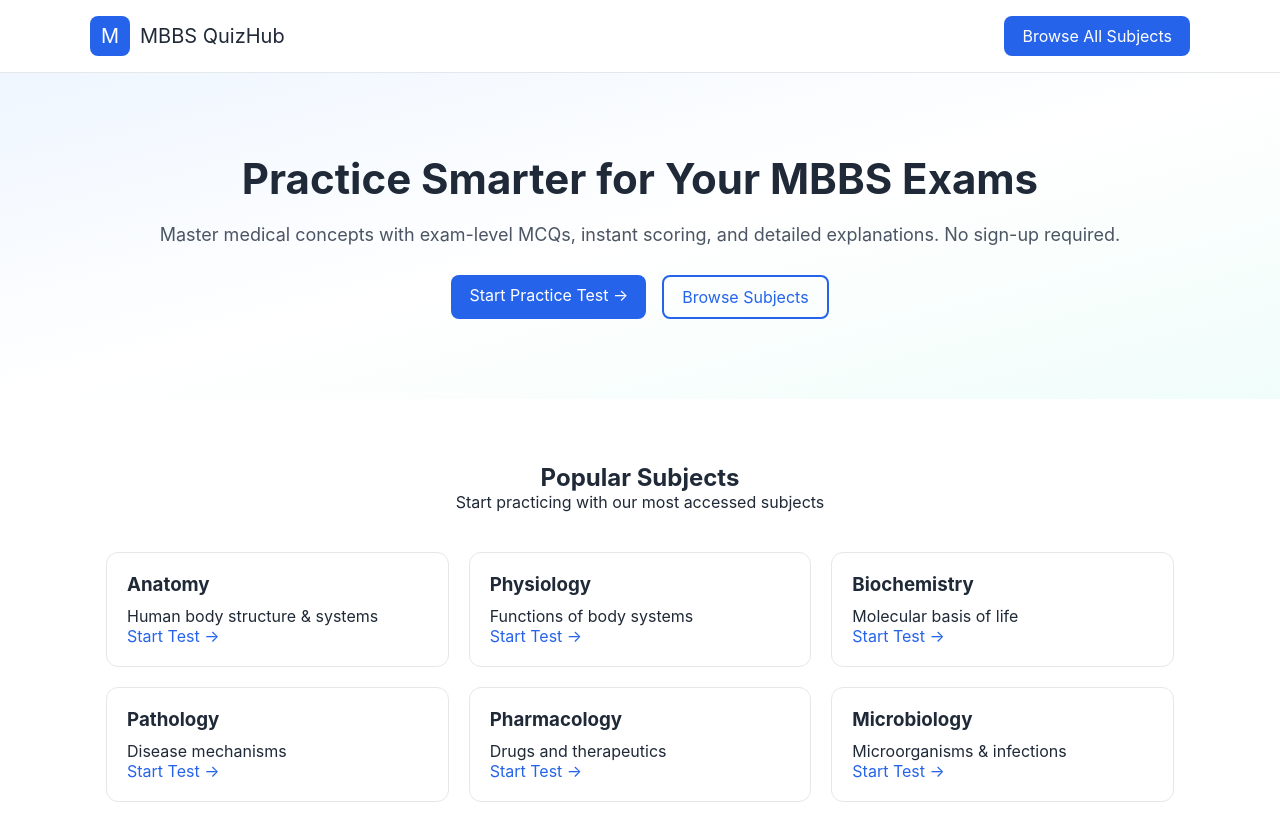
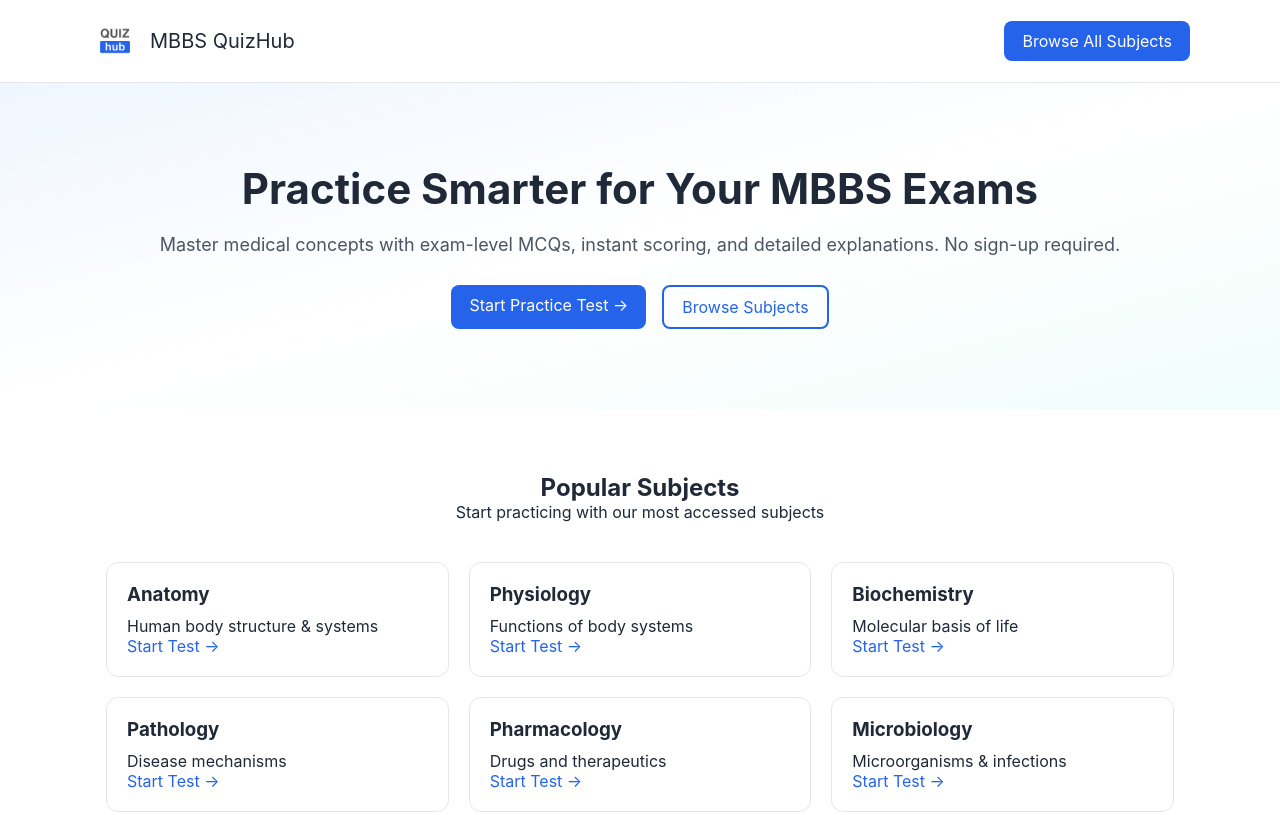
Before and after one commit to Musaeeb-Zahir/MBBS-Quiz-Preparation, a plain HTML site: page index.html in a window 1280 px wide. Shown: the top 815 px of the page. Drawn offline with Linux system fonts and the light colour scheme; files whose address does not match are found by name.

Commit message:
logo updated

```diff
--- a/index.html
+++ b/index.html
@@ -12,7 +12,9 @@
   <header class="header">
     <div class="container header-flex">
       <div class="logo">
-        <div class="logo-icon">M</div>
+        <div class="logo-icon">
+          <img src="Images/logo.png" alt="">
+        </div>
         <span>MBBS QuizHub</span>
       </div>
       <a href="#subjects" class="btn-primary">Browse All Subjects</a>
@@ -92,7 +94,9 @@
   <footer class="footer">
     <div class="container text-center">
       <div class="logo footer-logo">
-        <div class="logo-icon">M</div>
+        <div class="logo-icon">
+          <img src="Images/logo.png" alt="">
+        </div>
         <span>MBBS QuizHub</span>
       </div>
       <p>Professional quiz platform for MBBS students.</p>
--- a/styles/style.css
+++ b/styles/style.css
@@ -42,15 +42,14 @@ body {
   font-size: 20px;
 }
 
-.logo-icon {
-  width: 40px;
-  height: 40px;
-  background: #2563eb;
-  color: white;
-  border-radius: 8px;
+.logo-icon{
   display: flex;
   align-items: center;
-  justify-content: center;
+}
+
+.logo-icon img {
+  height: 50px;
+  text-align: center;
 }
 
 /* Buttons */
```
Also changed, not shown: Images/logo.png (added).
